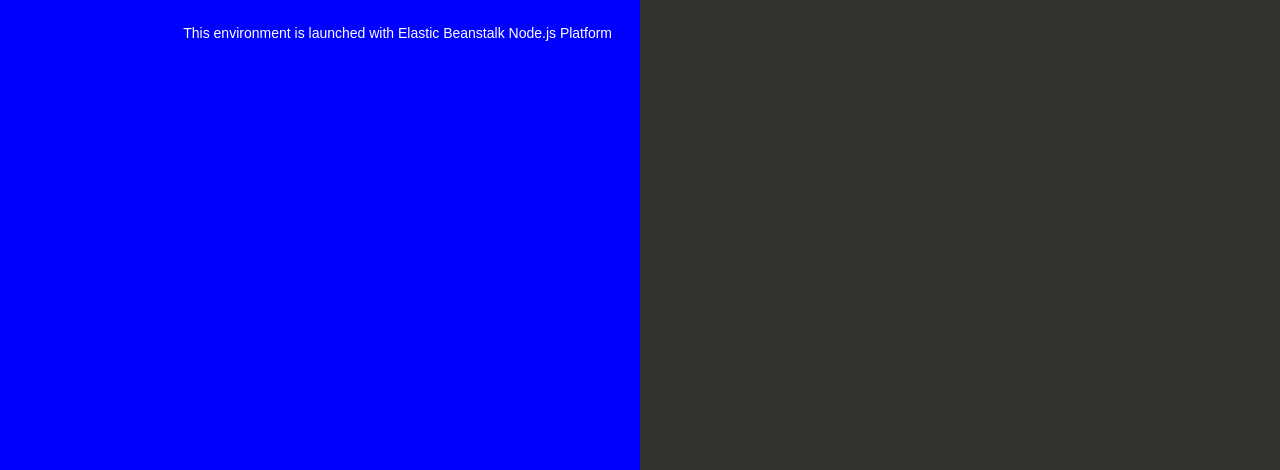
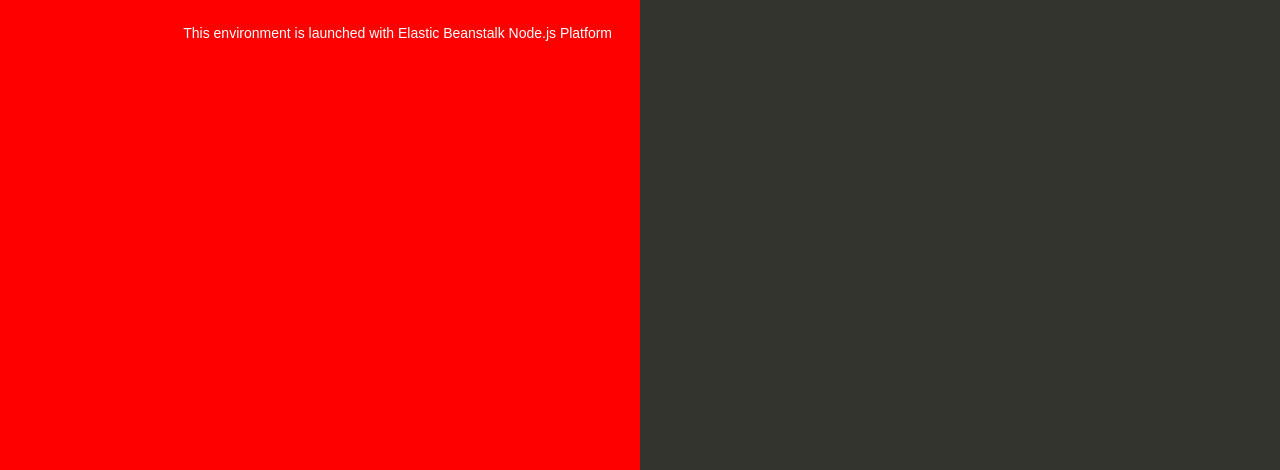
Before and after one commit to wgrhl/nodejs-demo, a website: page index.html in a window 1280 px wide. Shown: the part 330-800 px from the top of the page. Drawn offline with Linux system fonts and the light colour scheme.

Commit message:
change bgcolor to red

```diff
--- a/index.html
+++ b/index.html
@@ -35,7 +35,7 @@
 
         text-align: right;
         padding-top: 11em;
-        background-color: #0000FF;
+        background-color: #FF0000;
 
       }
       .textColumn p {
```
